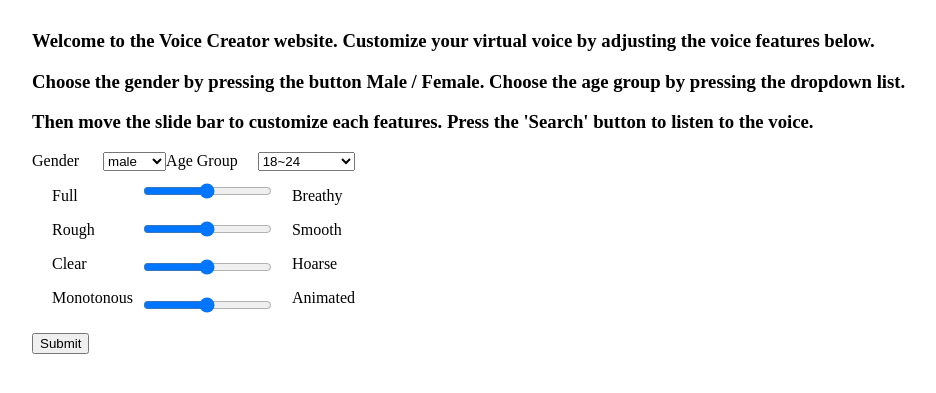
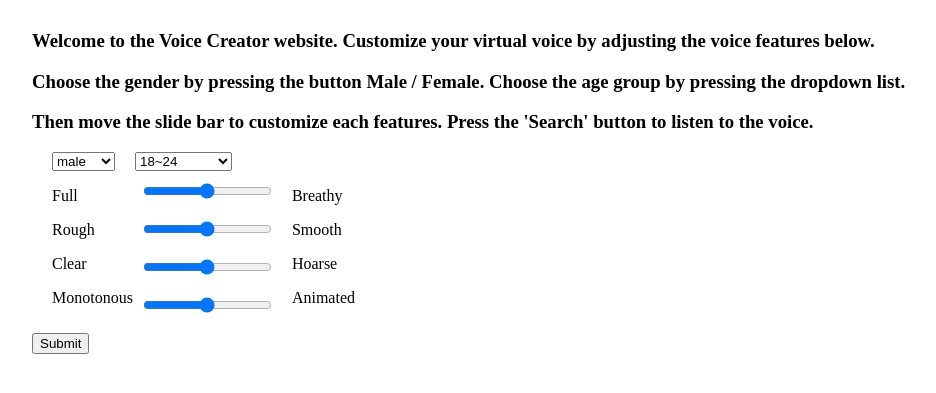
Before and after one commit to hyeonJeongByeon/VoiceCreator, a Django app: page / in a window 1280 px wide. Shown: the top 393 px of the page, without its empty margins (6-942 px from the left). Run offline with Django 3.2, Linux system fonts and the light colour scheme.

Commit message:
delete gender label

```diff
--- a/VoiceCreator/main/templates/voice_search.html
+++ b/VoiceCreator/main/templates/voice_search.html
@@ -42,7 +42,6 @@
         <div style="display: flex;">
             <div style="display: flex; margin-left: 30px;">
                 <div>
-                    <label for="gender">Gender</label>
                     <select onchange="play();" id="gender" name="gender" style="margin-left: 20px;">
                         <option value="0" selected>male</option>
                         <option value="1">female</option>
@@ -54,7 +53,6 @@
                     <label for="female">Female</label>
                 </div> -->
             </div>
-            <label for="age">Age Group</label>
             <select onchange="play();" id="age" name="age" style="margin-left: 20px;">
                 <option value="1" selected>18~24</option>
                 <option value="2">25~34</option>
@@ -136,7 +134,7 @@
                     '<audio controls="" style="width: 400px; margin-bottom: 10px; margin-left: 50px;">' +
                         '<source src="'+ url +'" type="audio/mpeg" />'+
                     '</audio>' +
-                    '<input type="checkbox" name="checkbox[]" value='+url+'>'
+                    '<input style="width:25px;height:25px;" type="checkbox" name="checkbox[]" value='+url+'>'
 
                     );
             }
```
